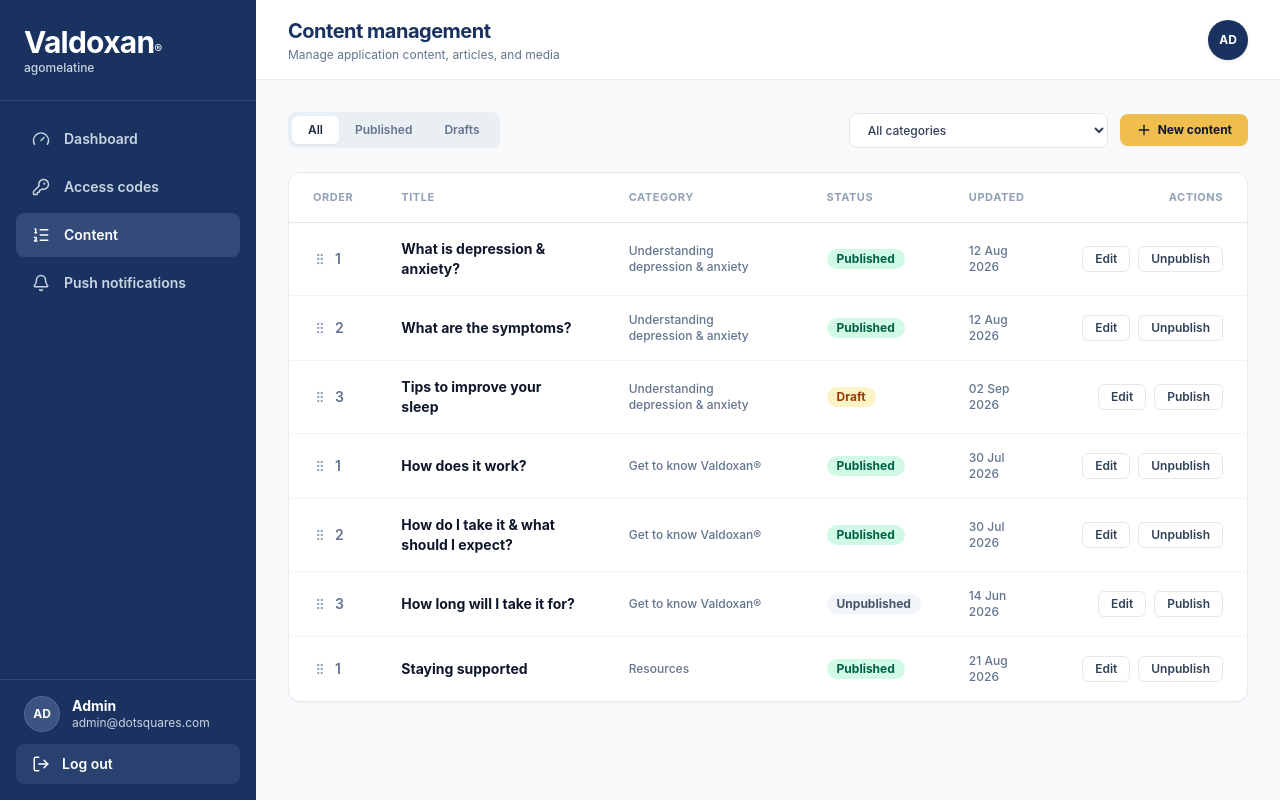
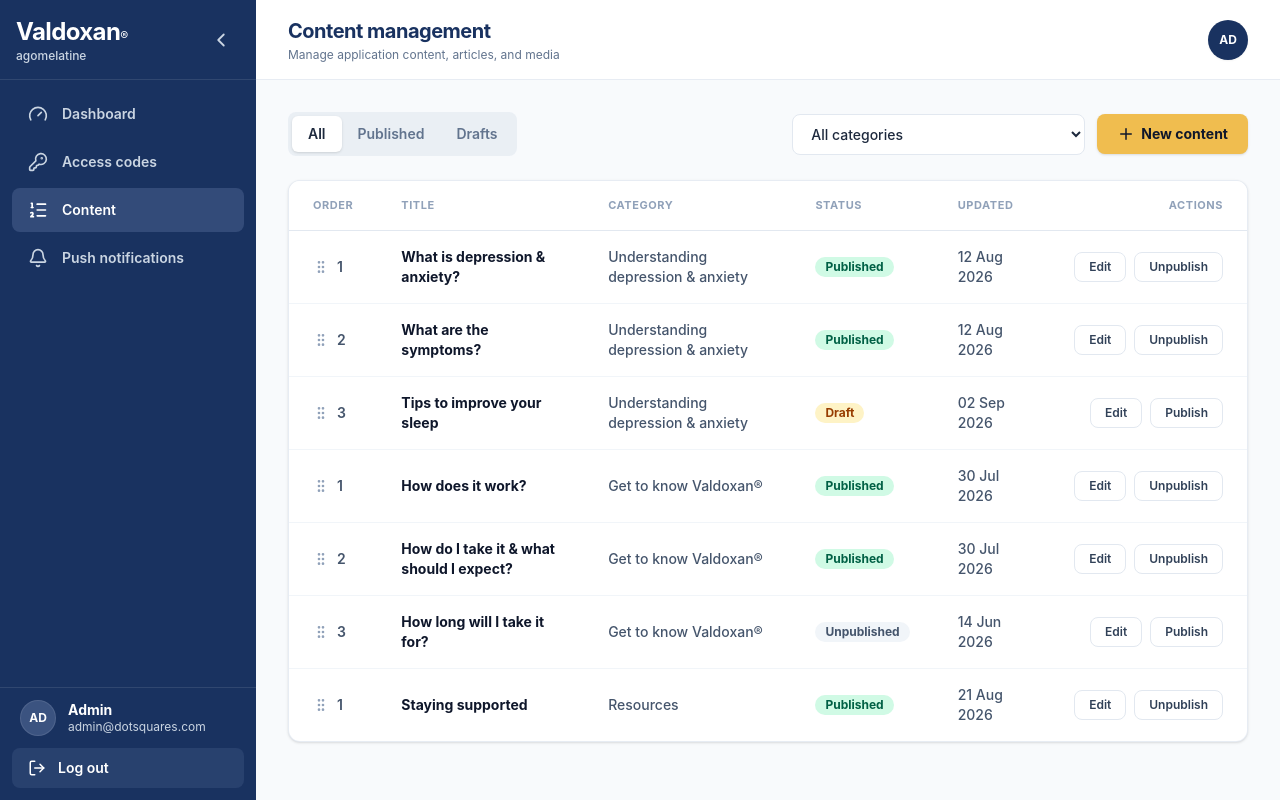
Before and after one commit to khushigautam029/valdoxan_project, a React (Vite) app in the folder frontend/: page /content in a window 1280 px wide. Built offline with nearby package versions, Linux system fonts and the light colour scheme.

Commit message:
Refactor MainLayout, Navbar, and Sidebar for responsive design; enhance sidebar toggle functionality and improve layout transitions

```diff
--- a/frontend/src/components/MainLayout.jsx
+++ b/frontend/src/components/MainLayout.jsx
@@ -1,23 +1,25 @@
+import { useState } from "react";
 import { Outlet } from "react-router-dom";
 import Navbar from "./Navbar";
 import Sidebar from "./Sidebar";
 
 const MainLayout = () => {
+    const [isCollapsed, setIsCollapsed] = useState(false);
+    const toggleSidebar = () => {
+        setIsCollapsed(!isCollapsed);
+    };
     return (
         <div className="min-h-screen bg-slate-50">
-
-            <Sidebar />
-
-            <Navbar />
-
-            <main className="ml-64 pt-20">
-
+            <Sidebar isCollapsed={isCollapsed} toggleSidebar={toggleSidebar} />
+            <Navbar isCollapsed={isCollapsed} />
+            <main
+                className={`pt-20 transition-all duration-300 ease-in-out ${isCollapsed ? "ml-20" : "ml-64"
+                    }`}
+            >
                 <div className="p-8">
                     <Outlet />
                 </div>
-
             </main>
-
         </div>
     );
 };
--- a/frontend/src/components/Sidebar.jsx
+++ b/frontend/src/components/Sidebar.jsx
@@ -1,11 +1,13 @@
 import {
     Bell,
+    ChevronLeft,
+    ChevronRight,
     Gauge,
     KeyRound,
     ListOrdered,
-    LogOut
+    LogOut,
 } from "lucide-react";
-import { NavLink } from "react-router-dom";
+import { NavLink, useNavigate } from "react-router-dom";
 
 const menuItems = [
     {
@@ -30,21 +32,48 @@
     },
 ];
 
-const Sidebar = () => {
+const Sidebar = ({ isCollapsed, toggleSidebar }) => {
+    const navigate = useNavigate();
+
+    const handleLogout = () => {
+        // Perform any auth token cleanup here if needed (e.g. localStorage.clear())
+        navigate("/login");
+    };
+
     return (
-        <aside className="fixed left-0 top-0 z-40 flex h-screen w-64 flex-col justify-between bg-[#193260] text-white">
-            {/* Top Section: Logo & Nav */}
+        <aside
+            className={`fixed left-0 top-0 z-40 flex h-screen flex-col justify-between bg-[#193260] text-white transition-all duration-300 ease-in-out ${isCollapsed ? "w-20" : "w-64"
+                }`}
+        >
+            {/* Top Section: Logo & Toggle Header */}
             <div>
-                {/* Logo Area */}
-                <div className="flex flex-col justify-center border-b border-white/10 px-6 py-6">
-                    <h1 className="text-3xl font-bold tracking-tight text-white">
+                {/* Header Area with Brand Name and Chevron Toggle */}
+                <div className="flex items-center justify-between border-b border-white/10 px-4 py-5 h-20">
+                    {!isCollapsed && (
+                        <div className="flex flex-col justify-center overflow-hidden">
+                            <h1 className="text-2xl font-bold tracking-tight text-white whitespace-nowrap">
                                 Valdoxan<span className="text-xs font-normal">®</span>
                             </h1>
-                    <p className="text-xs font-medium text-slate-300">agomelatine</p>
+                            <p className="text-xs font-medium text-slate-300 whitespace-nowrap">
+                                agomelatine
+                            </p>
+                        </div>
+                    )}
+
+                    {/* Toggle Button with Chevron Icons (< and >) */}
+                    <button
+                        type="button"
+                        onClick={toggleSidebar}
+                        className={`rounded-lg p-2 text-slate-300 hover:bg-white/10 hover:text-white transition cursor-pointer ${isCollapsed ? "mx-auto" : ""
+                            }`}
+                        title={isCollapsed ? "Expand sidebar" : "Collapse sidebar"}
+                    >
+                        {isCollapsed ? <ChevronRight size={22} /> : <ChevronLeft size={22} />}
+                    </button>
                 </div>
 
                 {/* Navigation */}
-                <nav className="p-4 space-y-1">
+                <nav className="p-3 space-y-1">
                     {menuItems.map((item) => {
                         const Icon = item.icon;
 
@@ -52,15 +81,19 @@
                             <NavLink
                                 key={item.path}
                                 to={item.path}
+                                title={isCollapsed ? item.name : undefined}
                                 className={({ isActive }) =>
-                                    `flex items-center gap-3.5 rounded-lg px-4 py-3 text-sm font-semibold transition ${isActive
+                                    `flex items-center gap-3.5 rounded-lg py-3 text-sm font-semibold transition ${isCollapsed ? "justify-center px-0" : "px-4"
+                                    } ${isActive
                                         ? "bg-[#334b79] text-white"
                                         : "text-slate-300 hover:bg-white/5 hover:text-white"
                                     }`
                                 }
                             >
-                                <Icon size={18} className="shrink-0" />
-                                <span>{item.name}</span>
+                                <Icon size={20} className="shrink-0" />
+                                {!isCollapsed && (
+                                    <span className="truncate">{item.name}</span>
+                                )}
                             </NavLink>
                         );
                     })}
@@ -68,12 +101,16 @@
             </div>
 
             {/* Bottom Section: Admin Profile & Logout */}
-            <div className="border-t border-white/10 p-4 space-y-3">
+            <div className="border-t border-white/10 p-3 space-y-3">
                 {/* User Info */}
-                <div className="flex items-center gap-3 px-2">
-                    <div className="flex h-9 w-9 items-center justify-center rounded-full bg-[#3b5380] text-xs font-bold text-white border border-white/10">
+                <div
+                    className={`flex items-center gap-3 ${isCollapsed ? "justify-center px-0" : "px-2"
+                        }`}
+                >
+                    <div className="flex h-9 w-9 shrink-0 items-center justify-center rounded-full bg-[#3b5380] text-xs font-bold text-white border border-white/10">
                         AD
                     </div>
+                    {!isCollapsed && (
                         <div className="overflow-hidden">
                             <p className="text-sm font-bold leading-tight text-white truncate">
                                 Admin
@@ -82,15 +119,19 @@
                                 admin@dotsquares.com
                             </p>
                         </div>
+                    )}
                 </div>
 
                 {/* Log Out Button */}
                 <button
                     type="button"
-                    className="flex w-full items-center gap-3 rounded-lg bg-[#334b79]/60 px-4 py-2.5 text-sm font-semibold text-white hover:bg-[#334b79] transition"
+                    onClick={handleLogout}
+                    title={isCollapsed ? "Log out" : undefined}
+                    className={`flex w-full items-center rounded-lg bg-[#334b79]/60 py-2.5 text-sm font-semibold text-white hover:bg-[#334b79] transition cursor-pointer ${isCollapsed ? "justify-center px-0" : "gap-3 px-4"
+                        }`}
                 >
-                    <LogOut size={18} />
-                    <span>Log out</span>
+                    <LogOut size={18} className="shrink-0" />
+                    {!isCollapsed && <span>Log out</span>}
                 </button>
             </div>
         </aside>
--- a/frontend/src/pages/AccessCodes.jsx
+++ b/frontend/src/pages/AccessCodes.jsx
@@ -15,8 +15,6 @@
     const navigate = useNavigate();
     const [searchTerm, setSearchTerm] = useState("");
     const [codes, setCodes] = useState(initialCodes);
-
-    // Modal State & Form Inputs
     const [isModalOpen, setIsModalOpen] = useState(false);
     const [newCode, setNewCode] = useState("");
     const [newLabel, setNewLabel] = useState("");
@@ -45,7 +43,7 @@
 
     const handleViewDevices = (e) => {
         e.preventDefault();
-        e.stopPropagation(); // Prevents click bubbling up to parent containers or rows
+        e.stopPropagation();
         navigate("/devices-and-users");
     };
 
--- a/frontend/src/pages/Content.jsx
+++ b/frontend/src/pages/Content.jsx
@@ -67,7 +67,6 @@
     const [selectedCategory, setSelectedCategory] = useState("All categories");
     const [articles, setArticles] = useState(initialArticles);
 
-    // Status toggle handler
     const handleToggleStatus = (id) => {
         setArticles(
             articles.map((item) => {
@@ -81,7 +80,6 @@
         );
     };
 
-    // Filter logic
     const filteredArticles = articles.filter((item) => {
         const matchesTab =
             activeTab === "All"
@@ -109,8 +107,8 @@
                             key={tab}
                             type="button"
                             onClick={() => setActiveTab(tab)}
-                            className={`rounded-md px-4 py-1.5 text-xs font-semibold transition ${activeTab === tab
-                                    ? "bg-white text-slate-800 shadow-xs"
+                            className={`rounded-md px-4 py-2 text-sm font-semibold transition ${activeTab === tab
+                                    ? "bg-white text-slate-800 shadow-sm"
                                     : "text-slate-500 hover:text-slate-800"
                                 }`}
                         >
@@ -125,7 +123,7 @@
                     <select
                         value={selectedCategory}
                         onChange={(e) => setSelectedCategory(e.target.value)}
-                        className="rounded-lg border border-slate-200 bg-white px-3.5 py-2 text-xs font-medium text-slate-700 outline-none transition focus:border-[#193260] focus:ring-1 focus:ring-[#193260]"
+                        className="w-full sm:w-auto rounded-lg border border-slate-200 bg-white px-3.5 py-2.5 text-sm font-medium text-slate-800 outline-none transition focus:border-[#193260] focus:ring-1 focus:ring-[#193260]"
                     >
                         <option value="All categories">All categories</option>
                         <option value="Understanding depression & anxiety">
@@ -139,16 +137,16 @@
                     <button
                         type="button"
                         onClick={() => navigate("/content/edit")}
-                        className="flex items-center justify-center gap-1.5 rounded-lg bg-[#f0bd4f] hover:bg-[#e2af42] px-4 py-2 text-xs font-bold text-slate-900 transition shadow-xs whitespace-nowrap cursor-pointer"
+                        className="flex w-full sm:w-auto items-center justify-center gap-1.5 rounded-lg bg-[#f0bd4f] hover:bg-[#e2af42] px-5 py-2.5 text-sm font-bold text-slate-900 transition shadow-sm whitespace-nowrap cursor-pointer"
                     >
-                        <Plus size={16} />
+                        <Plus size={18} />
                         <span>New content</span>
                     </button>
                 </div>
             </div>
 
             {/* Content Table Container */}
-            <div className="rounded-xl border border-slate-200/80 bg-white shadow-xs overflow-hidden">
+            <div className="rounded-xl border border-slate-200/80 bg-white shadow-sm overflow-hidden">
                 <div className="overflow-x-auto">
                     <table className="w-full text-left border-collapse">
                         <thead>
@@ -170,8 +168,8 @@
                                     {/* Order Column with Grip Handle */}
                                     <td className="py-4 px-6">
                                         <div className="flex items-center gap-2 text-slate-400">
-                                            <GripVertical size={14} className="cursor-grab" />
-                                            <span className="font-semibold text-slate-500">
+                                            <GripVertical size={16} className="cursor-grab text-slate-400" />
+                                            <span className="font-semibold text-slate-600">
                                                 {item.order}
                                             </span>
                                         </div>
@@ -183,7 +181,7 @@
                                     </td>
 
                                     {/* Category Column */}
-                                    <td className="py-4 px-6 text-xs font-medium text-slate-500">
+                                    <td className="py-4 px-6 text-sm font-medium text-slate-600">
                                         {item.category}
                                     </td>
 
@@ -202,7 +200,7 @@
                                     </td>
 
                                     {/* Updated Date */}
-                                    <td className="py-4 px-6 text-xs font-medium text-slate-500">
+                                    <td className="py-4 px-6 text-sm font-medium text-slate-600">
                                         {item.updated}
                                     </td>
 
@@ -212,14 +210,14 @@
                                             <button
                                                 type="button"
                                                 onClick={() => navigate("/content/edit")}
-                                                className="rounded-md border border-slate-200 bg-white px-3 py-1 text-xs font-semibold text-slate-700 hover:bg-slate-50 transition cursor-pointer"
+                                                className="rounded-lg border border-slate-200 bg-white px-3.5 py-1.5 text-xs font-semibold text-slate-700 hover:bg-slate-50 transition cursor-pointer"
                                             >
                                                 Edit
                                             </button>
                                             <button
                                                 type="button"
                                                 onClick={() => handleToggleStatus(item.id)}
-                                                className="rounded-md border border-slate-200 bg-white px-3 py-1 text-xs font-semibold text-slate-700 hover:bg-slate-50 transition cursor-pointer"
+                                                className="rounded-lg border border-slate-200 bg-white px-3.5 py-1.5 text-xs font-semibold text-slate-700 hover:bg-slate-50 transition cursor-pointer"
                                             >
                                                 {item.status === "Published" ? "Unpublish" : "Publish"}
                                             </button>
--- a/frontend/src/pages/Dashboard.jsx
+++ b/frontend/src/pages/Dashboard.jsx
@@ -9,7 +9,6 @@
 
     const handleApply = (e) => {
         e.preventDefault();
-        // Fetch or filter metric data based on selected range and platform
     };
 
     return (
--- a/frontend/src/pages/Login.jsx
+++ b/frontend/src/pages/Login.jsx
@@ -9,7 +9,6 @@
 
     const handleSubmit = (e) => {
         e.preventDefault();
-        // Perform authentication logic here
         navigate("/dashboard");
     };
 
```
Also changed, not shown: frontend/src/components/Navbar.jsx (+16 -6 lines). Lines whose indentation alone changed are shown as unchanged.
